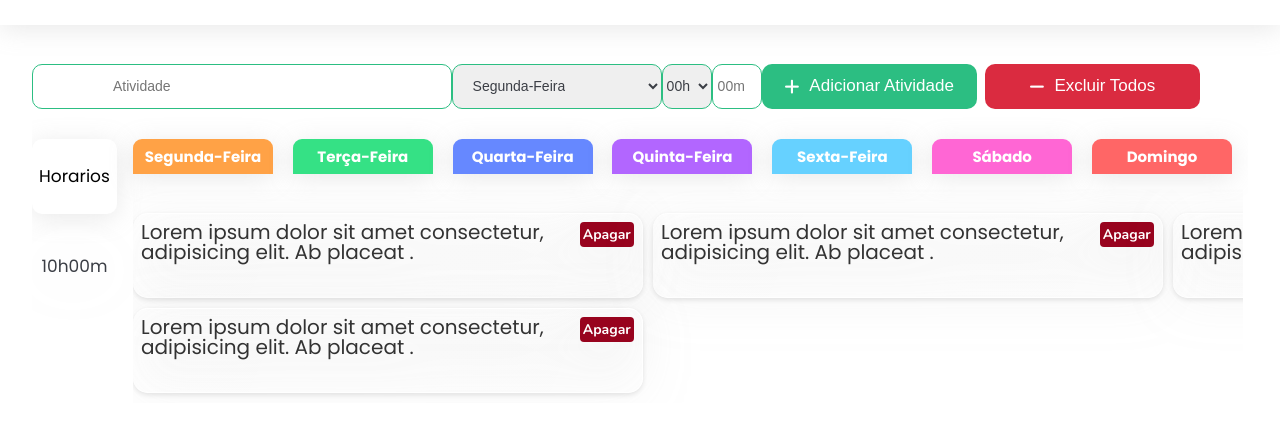
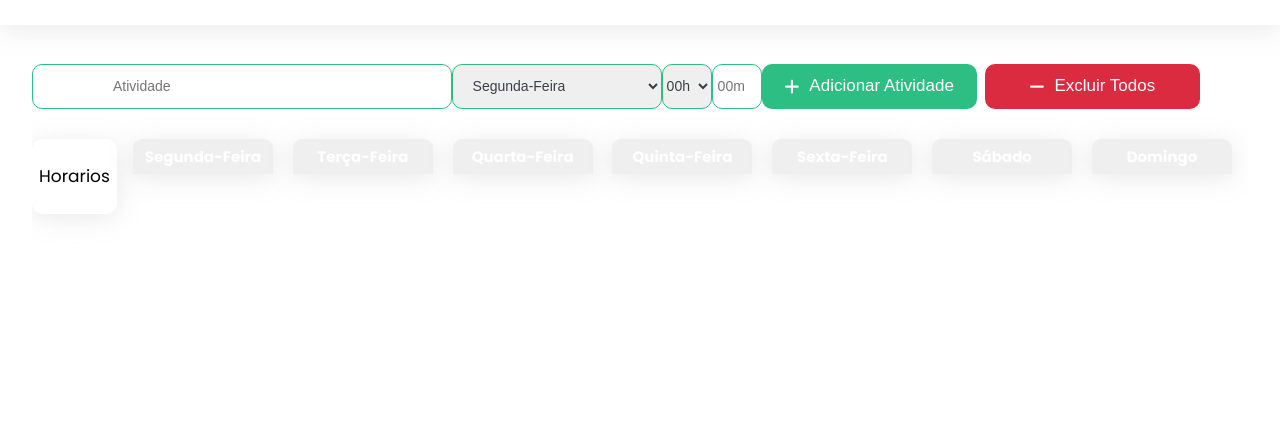
Before and after one commit to emanuelAlbuquerque/planejamento-semana, a plain HTML site: page index.html in a window 1280 px wide. Shown: the part 95-530 px from the top of the page. Drawn offline with nearby package versions, Linux system fonts and the light colour scheme; a script that the page names is missing.

Commit message:
Adicionando IDs para a manupulação com o JavaScript

```diff
--- a/index.html
+++ b/index.html
@@ -24,8 +24,8 @@
     </div>
 
     <div class="header__buttons">
-      <button class="btn header__buttons button-salvar">Salvar localStorage</button>
-      <button class="btn header__buttons button-excluir">Excluir localStorage</button>
+      <button class="btn header__buttons button-salvar" id="salvar_local">Salvar localStorage</button>
+      <button class="btn header__buttons button-excluir" id="excluir_local">Excluir localStorage</button>
     </div>
 
     <div class="header__horario" id="header__horario">
@@ -56,6 +56,7 @@
         </select>
 
         <select name="hora" id="hora-escolhida" class="inserir__hora inserir__dados-atividade">
+          <option value="hora" disabled>Horas</option>
           <option value="meia-noite">00h</option>
           <option value="uma-manha">01h</option>
           <option value="duas-manha">02h</option>
@@ -92,7 +93,7 @@
           <i class="fa-solid fa-plus icons"></i>
           Adicionar Atividade
         </button>
-        <button class="btn button-excluir btn__inserir">
+        <button class="btn button-excluir btn__inserir" id="btn_excluir-todas-atividades">
           <i class="fa-solid fa-minus icons"></i>
           Excluir Todos
         </button>
@@ -105,59 +106,22 @@
         <div class="atividade__horario-titulo">
           <p class="horario">Horarios</p>
         </div>
-        <ul class="lista__atividade-horario" id="horarios">
-          <li class="atividade__horario-hora">
-            <p class="horario">10h00m</p>
-          </li>
-        </ul>
+        <!-- Local aonde será inserido as listas de atividades pelo Js -->
       </div>
       <div class="atividades_list">
         <ul class="list__semanas">
-          <li><button class="dias_semana segunda">Segunda-Feira</button></li>
-          <li><button class="dias_semana terca">Terça-Feira</button></li>
-          <li><button class="dias_semana quarta">Quarta-Feira</button></li>
-          <li><button class="dias_semana quinta">Quinta-Feira</button></li>
-          <li><button class="dias_semana sexta">Sexta-Feira</button></li>
-          <li><button class="dias_semana sabado">Sábado</button></li>
-          <li><button class="dias_semana domingo">Domingo</button></li>
+          <li class="list__semanas-item"><button class="dias_semana" id="segunda">Segunda-Feira</button></li>
+          <li class="list__semanas-item"><button class="dias_semana" id="terca">Terça-Feira</button></li>
+          <li class="list__semanas-item"><button class="dias_semana" id="quarta">Quarta-Feira</button></li>
+          <li class="list__semanas-item"><button class="dias_semana" id="quinta">Quinta-Feira</button></li>
+          <li class="list__semanas-item"><button class="dias_semana" id="sexta">Sexta-Feira</button></li>
+          <li class="list__semanas-item"><button class="dias_semana" id="sabado">Sábado</button></li>
+          <li class="list__semanas-item"><button class="dias_semana" id="domingo">Domingo</button></li>
         </ul>
 
         <div class="atividades">
-          <div class="container_atividade">
-            <ul class="atividade_item">
-              <li class="atividade">
-                <p class="atividade__description">Lorem ipsum dolor sit amet consectetur, adipisicing elit. Ab placeat
-                  .</p>
-                <button class="btn_apagar-atividade">Apagar</button>
-              </li>
-              <li class="atividade">
-                <p class="atividade__description">Lorem ipsum dolor sit amet consectetur, adipisicing elit. Ab placeat
-                  .</p>
-                <button class="btn_apagar-atividade">Apagar</button>
-              </li>
-              <li class="atividade">
-                <p class="atividade__description">Lorem ipsum dolor sit amet consectetur, adipisicing elit. Ab placeat
-                  .</p>
-                <button class="btn_apagar-atividade">Apagar</button>
-              </li>
-              <li class="atividade">
-                <p class="atividade__description">Lorem ipsum dolor sit amet consectetur, adipisicing elit. Ab placeat
-                  .</p>
-                <button class="btn_apagar-atividade">Apagar</button>
-              </li>
-              <li class="atividade">
-                <p class="atividade__description">Lorem ipsum dolor sit amet consectetur, adipisicing elit. Ab placeat
-                  .</p>
-                <button class="btn_apagar-atividade">Apagar</button>
-              </li>
-            </ul>
-            <ul class="atividade_item">
-              <li class="atividade">
-                <p class="atividade__description">Lorem ipsum dolor sit amet consectetur, adipisicing elit. Ab placeat
-                  .</p>
-                <button class="btn_apagar-atividade">Apagar</button>
-              </li>
-            </ul>
+          <div class="container_atividade" id="container_atividade">
+            <!-- Local aonde será inserido as listas de atividades pelo Js -->
           </div>
         </div>
       </div>
```
